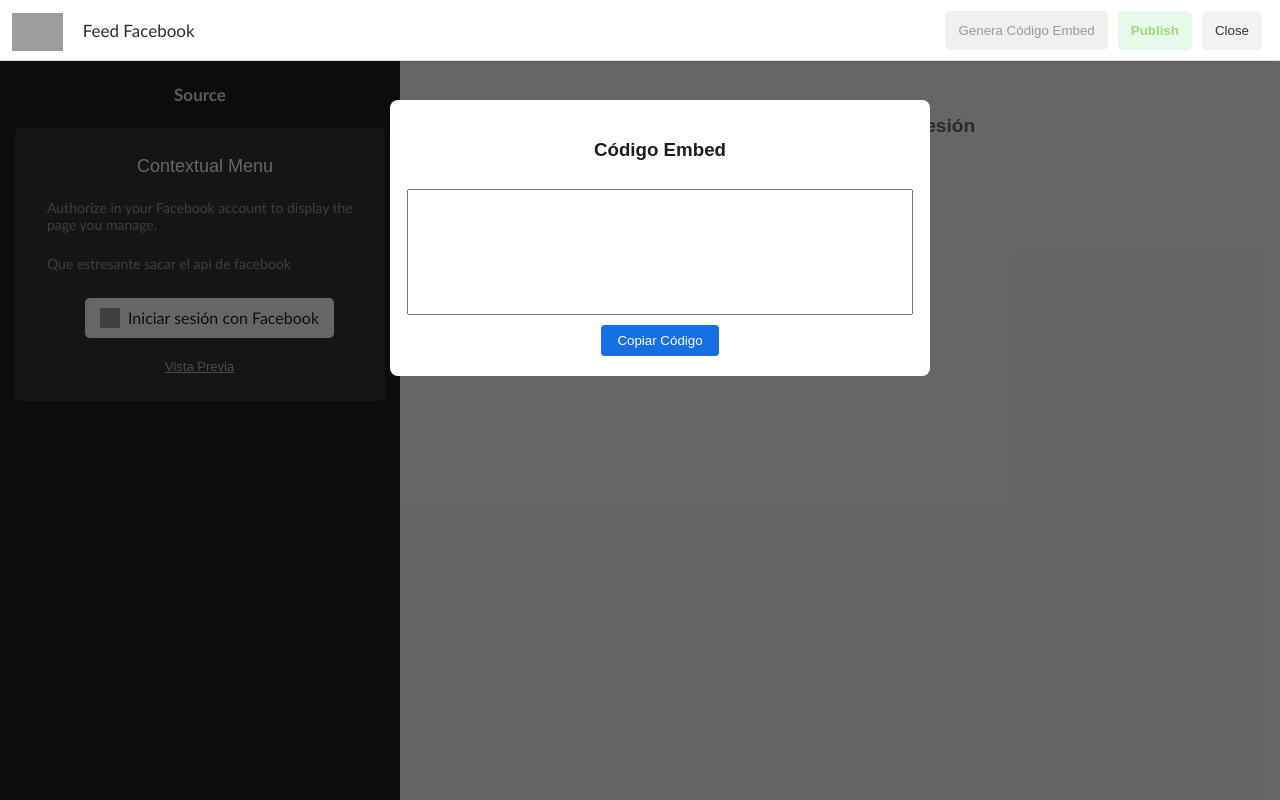
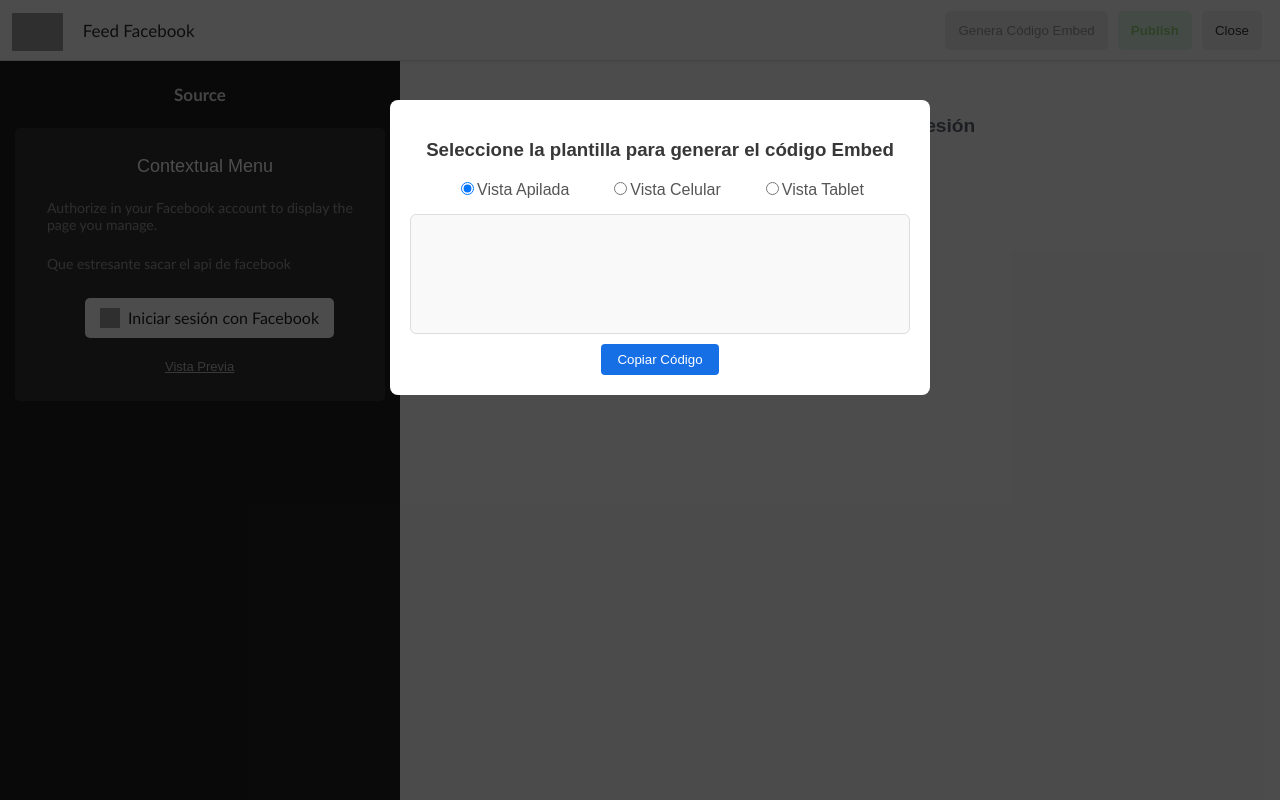
Before and after one commit to sleppy21/FeedFacebook-2da-Entrega, a React (Create React App) app: page / in a window 1280 px wide. Both pictures are taken after a click on the button "Genera Código Embed". Built offline with nearby package versions, Linux system fonts and the light colour scheme; grey boxes are pictures that could not be loaded.

Commit message:
final v1

```diff
--- a/src/App.css
+++ b/src/App.css
@@ -645,3 +645,65 @@
   align-content: center;
   padding-left: 100px;
 }
+.embed-textarea {
+  width: 100%;
+  height: 120px;
+  margin-top: 15px;
+  font-family: monospace;
+  font-size: 14px;
+  resize: none;
+  border: 1px solid #ddd;
+  border-radius: 6px;
+  padding: 10px;
+  box-sizing: border-box;
+  background-color: #f9f9f9;
+  transition: border-color 0.3s ease;
+}
+
+/* Estilos para la modal de Embed */
+.embed-modal .modal-body {
+  display: flex;
+  flex-direction: column;
+  align-items: center;
+}
+
+.embed-modal .modal-body label {
+  margin-bottom: 15px; /* Aumenta el espacio entre las opciones */
+  font-size: 1rem;
+  color: #555555;
+  cursor: pointer;
+  margin: 10px;
+  padding: 10px;
+}
+
+/* Otros estilos existentes para el modal de Embed */
+.embed-modal {
+  display: none;
+  position: fixed;
+  top: 0;
+  left: 0;
+  width: 100%;
+  height: 100%;
+  background-color: rgba(0, 0, 0, 0.7);
+  justify-content: center;
+  align-items: center;
+  z-index: 1000;
+}
+
+.embed-modal-content {
+  background-color: #000000a5;
+  border-radius: 12px;
+  width: 500px;
+  max-width: 90%;
+  padding: 30px;
+  box-shadow: 0 8px 16px rgba(0, 0, 0, 0.2);
+  position: relative;
+  animation: fadeIn 0.3s ease-out;
+  color: #000000c8;
+  margin-bottom: 10px;
+}
+
+@keyframes fadeIn {
+  from { opacity: 0; transform: scale(0.9); }
+  to { opacity: 1; transform: scale(1); }
+}
--- a/src/App.js
+++ b/src/App.js
@@ -213,17 +213,31 @@
 
   // Al presionar el botón "Genera Código Embed" se solicita el código embed a embed.js
   const handleGenerateEmbed = () => {
-    // Enviar solicitud a embed.js con la plantilla actual
-    window.postMessage({
-      type: 'REQUEST_EMBED_CODE',
-      template: selectedTemplate,
-      baseUrl: window.location.origin
-    }, '*');
     setEmbedModalOpen(true);
   };
+
+  const handleEmbedTemplateChange = (templateNumber) => {
+    setSelectedTemplate(templateNumber);
+    let embedSrc;
+    switch (templateNumber) {
+      case 1:
+        embedSrc = "https://y-sage-nine.vercel.app/";
+        break;
+      case 2:
+        embedSrc = "https://n-eight-gamma.vercel.app/";
+        break;
+      case 3:
+        embedSrc = "https://z-psi-nine.vercel.app/";
+        break;
+      default:
+        embedSrc = "";
+    }
+    setEmbedCode(`<iframe src="${embedSrc}" name="myIFrame" scrolling="auto" width="100%" height="100%" style="border: solid #b0b0b0;"></iframe>`);
+  };
+
   const copyToClipboard = () => {
     navigator.clipboard.writeText(embedCode);
-    alert('Código copiado al portapapeles');
+    // Removed alert message
   };
 
   const handlePublish = () => {
@@ -602,7 +616,39 @@
           <div className="modal-content embed-modal-content">
             <button className="modal-close" onClick={() => setEmbedModalOpen(false)}>X</button>
             <div className="modal-body">
-              <h3>Código Embed</h3>
+              <h3>Seleccione la plantilla para generar el código Embed</h3>
+              <div>
+                <label>
+                  <input
+                    type="radio"
+                    name="embedTemplate"
+                    value="1"
+                    checked={selectedTemplate === 1}
+                    onChange={() => handleEmbedTemplateChange(1)}
+                  />
+                  Vista Apilada
+                </label>
+                <label>
+                  <input
+                    type="radio"
+                    name="embedTemplate"
+                    value="2"
+                    checked={selectedTemplate === 2}
+                    onChange={() => handleEmbedTemplateChange(2)}
+                  />
+                  Vista Celular
+                </label>
+                <label>
+                  <input
+                    type="radio"
+                    name="embedTemplate"
+                    value="3"
+                    checked={selectedTemplate === 3}
+                    onChange={() => handleEmbedTemplateChange(3)}
+                  />
+                  Vista Tablet
+                </label>
+              </div>
               <textarea
                 className="embed-textarea"
                 readOnly
```
